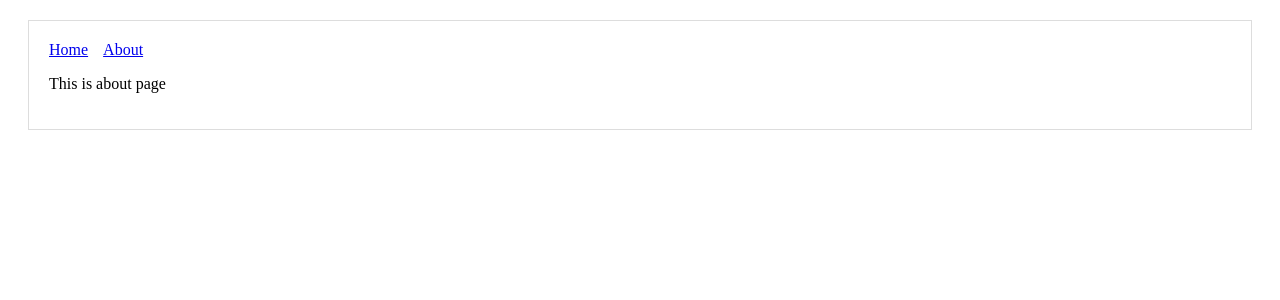
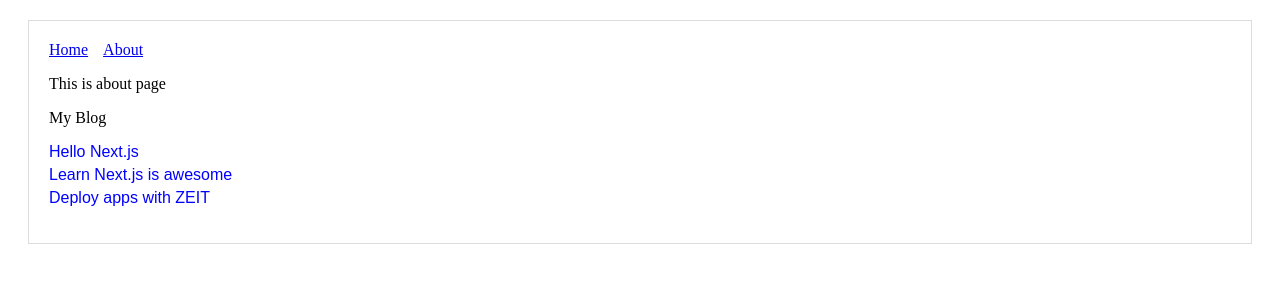
Before and after one commit to Tetsumote/tetsumote-zeit-nextjs, a Next.js app: page /about in a window 1280 px wide. Shown: the top 300 px of the page. Built offline with nearby package versions, Linux system fonts and the light colour scheme.

Commit message:
add styles

```diff
--- a/pages/about.js
+++ b/pages/about.js
@@ -1,10 +1,53 @@
 import Layout from '../comps/MyLayout'
+import Link from 'next/link';
+
+function getPosts(){
+    return [
+        {id: 'hello-nextjs', title:'Hello Next.js'},
+        {id: 'learn-nextjs', title: 'Learn Next.js is awesome'},
+        {id: 'deploy-nextjs', title: 'Deploy apps with ZEIT'},
+    ]
+}
 
 
 export default function About(){
     return(
         <Layout>
             <p>This is about page</p>
+            <p>My Blog</p>
+            <ul>
+                {getPosts().map(post => (
+                    <li key={`${post.id}`}>
+                        <a href="/my-blog/[id]" as={`/p/${post.id}`}>{post.title}</a>
+                    </li>
+                ))}
+            </ul>
+            <style jsx>
+                {`
+                    h1,
+                    a {
+                      font-family: 'Arial';
+                    }
+
+                    ul {
+                      padding: 0;
+                    }
+
+                    li {
+                      list-style: none;
+                      margin: 5px 0;
+                    }
+
+                    a {
+                      text-decoration: none;
+                      color: blue;
+                    }
+
+                    a:hover {
+                      opacity: 0.6;
+                    }
+                `}
+            </style>
         </Layout>
     )
 }
```
Also changed, not shown: pages/my-blog/[id].js (added, +11 -0 lines).
